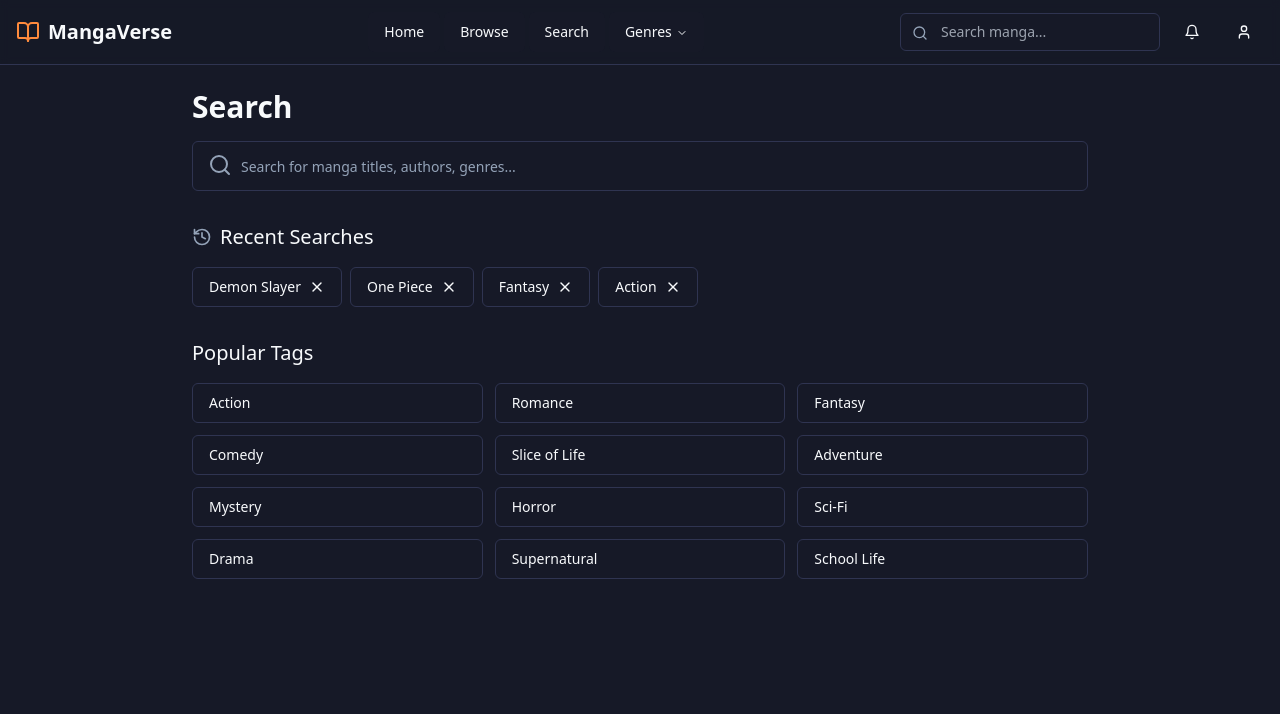
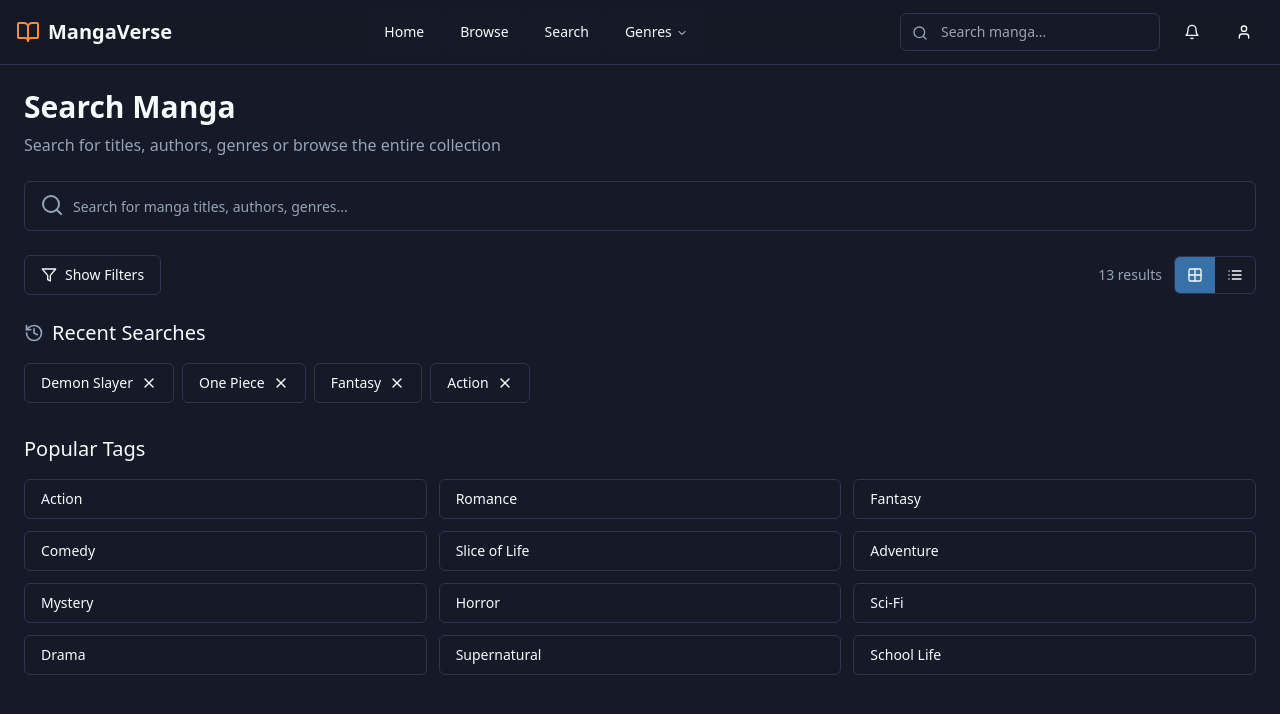
Before and after one commit to Mangaverse2025/manga-verse-ts, a React (Vite) app: page /search in a window 1280 px wide. Shown: the top 714 px of the page. Built offline with nearby package versions, Linux system fonts and the light colour scheme.

Commit message:
Merge browse page into search page

```diff
--- a/src/App.tsx
+++ b/src/App.tsx
@@ -3,9 +3,8 @@ import { Toaster } from "@/components/ui/toaster";
 import { Toaster as Sonner } from "@/components/ui/sonner";
 import { TooltipProvider } from "@/components/ui/tooltip";
 import { QueryClient, QueryClientProvider } from "@tanstack/react-query";
-import { BrowserRouter, Routes, Route } from "react-router-dom";
+import { BrowserRouter, Routes, Route, Navigate } from "react-router-dom";
 import Index from "./pages/Index";
-import Browse from "./pages/Browse";
 import Search from "./pages/Search";
 import MangaDetails from "./pages/MangaDetails";
 import ChapterReader from "./pages/ChapterReader";
@@ -21,7 +20,7 @@ const App = () => (
       <BrowserRouter>
         <Routes>
           <Route path="/" element={<Index />} />
-          <Route path="/browse" element={<Browse />} />
+          <Route path="/browse" element={<Navigate to="/search" replace />} />
           <Route path="/search" element={<Search />} />
           <Route path="/manga/:id" element={<MangaDetails />} />
           <Route path="/manga/:mangaId/chapter/:chapterId" element={<ChapterReader />} />
--- a/src/pages/Search.tsx
+++ b/src/pages/Search.tsx
@@ -5,30 +5,131 @@ import { MangaCard } from "@/components/manga/MangaCard";
 import { popularManga, recentlyUpdatedManga, trendingManga } from "@/data/mockData";
 import { Button } from "@/components/ui/button";
 import { Input } from "@/components/ui/input";
-import { Search as SearchIcon, History, X } from "lucide-react";
+import { Separator } from "@/components/ui/separator";
+import { Search as SearchIcon, History, X, Filter, Grid2X2, List, Star } from "lucide-react";
+import { useLocation } from "react-router-dom";
 
 // Combine all manga data
 const allManga = [...popularManga, ...recentlyUpdatedManga, ...trendingManga];
 
 const Search = () => {
+  const location = useLocation();
+  const queryParams = new URLSearchParams(location.search);
+  const initialSort = queryParams.get("sort") || "popular";
+
   const [query, setQuery] = useState<string>("");
   const [searchHistory] = useState<string[]>(["Demon Slayer", "One Piece", "Fantasy", "Action"]);
+  const [sort, setSort] = useState<string>(initialSort);
+  const [view, setView] = useState<"grid" | "list">("grid");
+  const [showFilters, setShowFilters] = useState<boolean>(false);
 
   // Filter manga based on search
-  const searchResults = query.length > 0
-    ? allManga.filter(manga =>
+  const filteredManga = allManga.filter(manga =>
     manga.title.toLowerCase().includes(query.toLowerCase()) ||
     manga.author.toLowerCase().includes(query.toLowerCase()) ||
     manga.genres.some(genre => genre.toLowerCase().includes(query.toLowerCase())) ||
     manga.tags.some(tag => tag.toLowerCase().includes(query.toLowerCase()))
-      )
-    : [];
+  );
+
+  // Sort manga based on selected option
+  const sortedManga = [...filteredManga].sort((a, b) => {
+    switch (sort) {
+      case "popular":
+        return b.rating - a.rating;
+      case "updated":
+        return new Date(b.lastUpdated).getTime() - new Date(a.lastUpdated).getTime();
+      case "newest":
+        return b.releaseYear - a.releaseYear;
+      case "oldest":
+        return a.releaseYear - b.releaseYear;
+      case "a-z":
+        return a.title.localeCompare(b.title);
+      case "z-a":
+        return b.title.localeCompare(a.title);
+      default:
+        return 0;
+    }
+  });
 
   return (
     <MainLayout>
-      <div className="max-w-4xl mx-auto">
-        <div className="mb-8">
-          <h1 className="text-3xl font-bold mb-4">Search</h1>
+      <div className="mb-6">
+        <h1 className="text-3xl font-bold mb-2">Search Manga</h1>
+        <p className="text-muted-foreground">
+          Search for titles, authors, genres or browse the entire collection
+        </p>
+      </div>
+
+      <div className="flex flex-col md:flex-row gap-6">
+        {/* Filters sidebar */}
+        {showFilters && (
+          <div className="w-full md:w-64 shrink-0">
+            <div className="sticky top-20 border border-border rounded-lg p-4 bg-card/50">
+              <div className="flex items-center justify-between mb-4">
+                <h3 className="font-medium">Filters</h3>
+                <Filter className="h-4 w-4 text-muted-foreground" />
+              </div>
+
+              <div className="space-y-4">
+                <div>
+                  <label className="text-sm font-medium mb-1.5 block">Sort By</label>
+                  <select
+                    className="w-full p-2 rounded-md border border-input bg-background text-sm"
+                    value={sort}
+                    onChange={(e) => setSort(e.target.value)}
+                  >
+                    <option value="popular">Popularity</option>
+                    <option value="updated">Recently Updated</option>
+                    <option value="newest">Newest First</option>
+                    <option value="oldest">Oldest First</option>
+                    <option value="a-z">A-Z</option>
+                    <option value="z-a">Z-A</option>
+                  </select>
+                </div>
+
+                <Separator />
+
+                <div>
+                  <label className="text-sm font-medium mb-1.5 block">Status</label>
+                  <div className="space-y-2">
+                    <label className="flex items-center space-x-2 text-sm">
+                      <input type="checkbox" className="rounded border-input" />
+                      <span>Ongoing</span>
+                    </label>
+                    <label className="flex items-center space-x-2 text-sm">
+                      <input type="checkbox" className="rounded border-input" />
+                      <span>Completed</span>
+                    </label>
+                    <label className="flex items-center space-x-2 text-sm">
+                      <input type="checkbox" className="rounded border-input" />
+                      <span>Hiatus</span>
+                    </label>
+                  </div>
+                </div>
+
+                <Separator />
+
+                <div>
+                  <label className="text-sm font-medium mb-1.5 block">Genres</label>
+                  <div className="space-y-2 max-h-48 overflow-y-auto">
+                    {["Action", "Adventure", "Comedy", "Drama", "Fantasy", "Horror", "Mystery", "Romance", "Sci-Fi", "Slice of Life", "Sports", "Supernatural", "Thriller"].map((genre) => (
+                      <label key={genre} className="flex items-center space-x-2 text-sm">
+                        <input type="checkbox" className="rounded border-input" />
+                        <span>{genre}</span>
+                      </label>
+                    ))}
+                  </div>
+                </div>
+
+                <Button className="w-full">Apply Filters</Button>
+              </div>
+            </div>
+          </div>
+        )}
+
+        <div className="flex-1">
+          {/* Search bar */}
+          <div className="mb-6">
             <div className="relative">
               <Input
                 type="search"
@@ -51,28 +152,44 @@ const Search = () => {
             </div>
           </div>
 
-        {query ? (
-          <div>
-            <div className="flex items-center justify-between mb-4">
-              <h2 className="text-xl font-medium">
-                {searchResults.length} {searchResults.length === 1 ? "result" : "results"} for "{query}"
-              </h2>
+          {/* Toggle filters and view options */}
+          <div className="mb-6 flex flex-col sm:flex-row sm:items-center gap-4">
+            <Button
+              variant="outline"
+              className="flex items-center gap-2"
+              onClick={() => setShowFilters(!showFilters)}
+            >
+              <Filter className="h-4 w-4" />
+              {showFilters ? "Hide Filters" : "Show Filters"}
+            </Button>
+
+            <div className="flex items-center ml-auto">
+              <span className="text-sm text-muted-foreground mr-3">
+                {sortedManga.length} results
+              </span>
+              <div className="flex border border-input rounded-md overflow-hidden">
+                <Button
+                  variant={view === "grid" ? "secondary" : "ghost"}
+                  size="sm"
+                  className="rounded-none border-0"
+                  onClick={() => setView("grid")}
+                >
+                  <Grid2X2 className="h-4 w-4" />
+                </Button>
+                <Button
+                  variant={view === "list" ? "secondary" : "ghost"}
+                  size="sm"
+                  className="rounded-none border-0"
+                  onClick={() => setView("list")}
+                >
+                  <List className="h-4 w-4" />
+                </Button>
+              </div>
+            </div>
           </div>
 
-            {searchResults.length > 0 ? (
-              <div className="manga-grid">
-                {searchResults.map((manga) => (
-                  <MangaCard key={manga.id} {...manga} />
-                ))}
-              </div>
-            ) : (
-              <div className="py-16 text-center space-y-4">
-                <p className="text-lg">No results found for "{query}"</p>
-                <p className="text-muted-foreground">Try searching with different keywords</p>
-              </div>
-            )}
-          </div>
-        ) : (
+          {/* Search history and popular tags if no query */}
+          {!query ? (
             <div>
               <div className="mb-8">
                 <div className="flex items-center gap-2 mb-4">
@@ -111,7 +228,84 @@ const Search = () => {
                 </div>
               </div>
             </div>
+          ) : (
+            <>
+              {/* Search results */}
+              <div className="flex items-center justify-between mb-4">
+                <h2 className="text-xl font-medium">
+                  {sortedManga.length} {sortedManga.length === 1 ? "result" : "results"} for "{query}"
+                </h2>
+              </div>
+
+              {sortedManga.length > 0 ? (
+                view === "grid" ? (
+                  <div className="manga-grid">
+                    {sortedManga.map((manga) => (
+                      <MangaCard key={manga.id} {...manga} />
+                    ))}
+                  </div>
+                ) : (
+                  <div className="space-y-4">
+                    {sortedManga.map((manga) => (
+                      <div
+                        key={manga.id}
+                        className="flex gap-4 p-4 border border-border rounded-lg bg-card/50 hover:bg-card/80 transition-colors"
+                      >
+                        <img
+                          src={manga.coverImage}
+                          alt={manga.title}
+                          className="w-24 h-36 object-cover rounded"
+                        />
+                        <div className="flex-1">
+                          <a
+                            href={`/manga/${manga.id}`}
+                            className="text-lg font-medium hover:text-primary transition-colors"
+                          >
+                            {manga.title}
+                          </a>
+                          <p className="text-sm text-muted-foreground mt-1">{manga.author}</p>
+
+                          <p className="text-sm line-clamp-2 mt-2">{manga.description}</p>
+
+                          <div className="flex flex-wrap mt-2 gap-2">
+                            {manga.genres.map((genre) => (
+                              <span key={genre} className="px-2 py-0.5 text-xs bg-accent rounded-full">
+                                {genre}
+                              </span>
+                            ))}
+                          </div>
+
+                          <div className="flex items-center gap-4 mt-3 text-xs text-muted-foreground">
+                            <div className="flex items-center gap-1">
+                              <Star className="h-3 w-3 text-yellow-500" />
+                              <span>{manga.rating}</span>
+                            </div>
+                            <div>{manga.status}</div>
+                            <div>{manga.releaseYear}</div>
+                          </div>
+                        </div>
+                        <div>
+                          <Button
+                            variant="default"
+                            className="whitespace-nowrap"
+                            asChild
+                          >
+                            <a href={`/manga/${manga.id}`}>Read Now</a>
+                          </Button>
+                        </div>
+                      </div>
+                    ))}
+                  </div>
+                )
+              ) : (
+                <div className="py-16 text-center space-y-4">
+                  <p className="text-lg">No results found for "{query}"</p>
+                  <p className="text-muted-foreground">Try searching with different keywords</p>
+                </div>
               )}
+            </>
+          )}
+        </div>
       </div>
     </MainLayout>
   );
```
Lines whose indentation alone changed are shown as unchanged.
